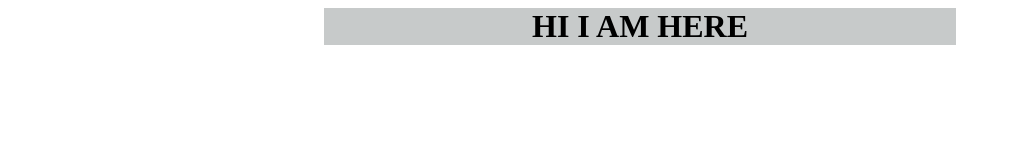
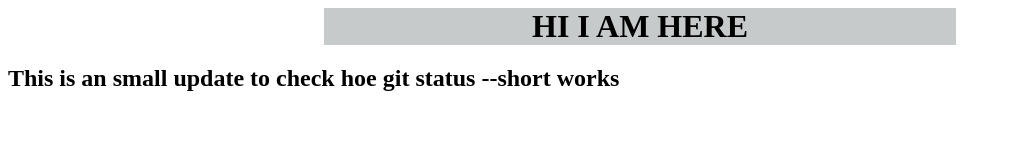
Before and after one commit to impkdn/new-github-repo, a plain HTML site: page index.html in a window 1280 px wide. Shown: the whole page, without its empty margins (0-1011 px from the left). Drawn offline with Linux system fonts and the light colour scheme.

Commit message:
updated index.html to commit directly without staging

```diff
--- a/index.html
+++ b/index.html
@@ -9,5 +9,6 @@
 <link rel="stylesheet" href="style.css">
 <body>
     <h1> HI I AM HERE </h1>
+    <h2> This is an small update to check hoe git status --short works</h2>
 </body>
 </html>
```
